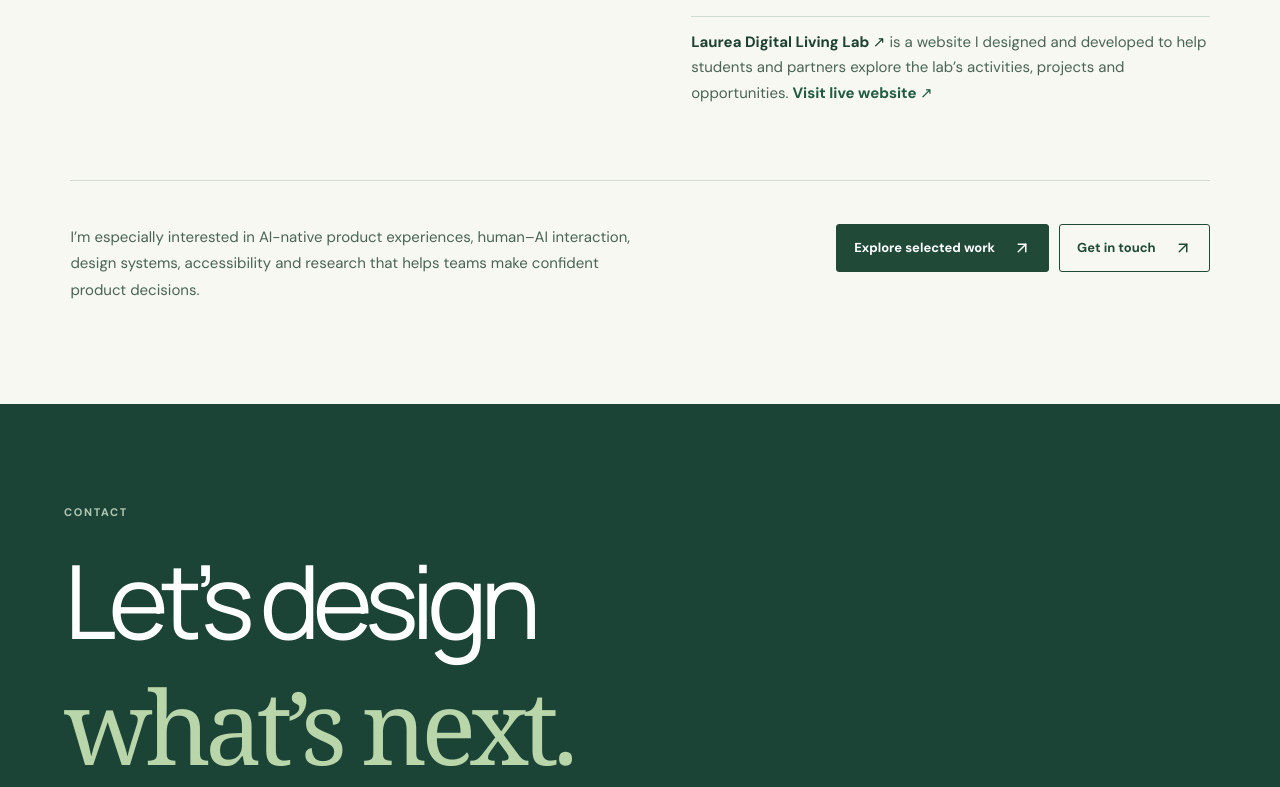
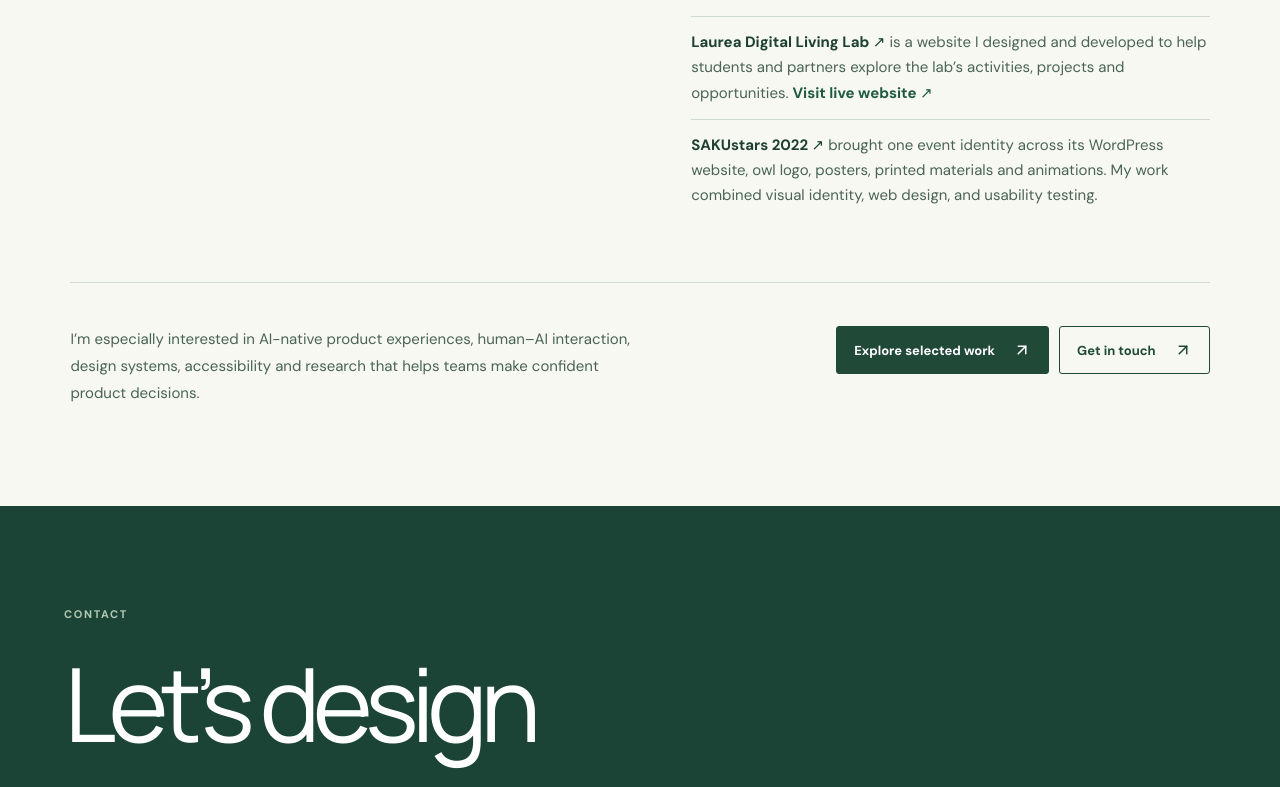
Before and after one commit to viktoriyamik/vik-portfolio, a React (Vite) app: page / in a window 1280 px wide. Shown: the part 6765-7552 px from the top of the page. Built offline with nearby package versions, Linux system fonts and the light colour scheme.

Commit message:
Link SAKUstars 2022 from Selected Product Thinking after Laurea

```diff
--- a/src/WhoIAmSection.tsx
+++ b/src/WhoIAmSection.tsx
@@ -118,6 +118,7 @@ export default function WhoIAmSection() {
           <p><a href="/#case-haesiivooja"><strong>HaeSiivooja ↗</strong></a> is a cleaning-service marketplace where cleaners can find customers and customers can find and book local cleaning professionals.</p>
           <p><a href="/#case-accessbloom"><strong>AccessBloom ↗</strong></a> is an AI-supported website accessibility checker that helps teams identify barriers, understand their impact and review practical fixes.</p>
           <p><a href="/#case-laurea"><strong>Laurea Digital Living Lab ↗</strong></a> is a website I designed and developed to help students and partners explore the lab’s activities, projects and opportunities. <a href="https://www.digitallivinglab.com/" target="_blank" rel="noopener noreferrer" aria-label="Visit the live Laurea Digital Living Lab website">Visit live website ↗</a></p>
+          <p><a href="/case-studies/sakustars-2022/"><strong>SAKUstars 2022 ↗</strong></a> brought one event identity across its WordPress website, owl logo, posters, printed materials and animations. My work combined visual identity, web design, and usability testing.</p>
         </div>
       </div>
 
```
